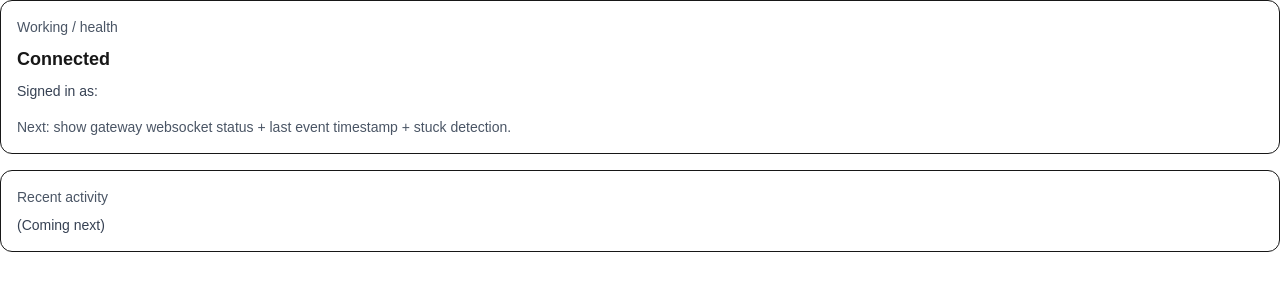
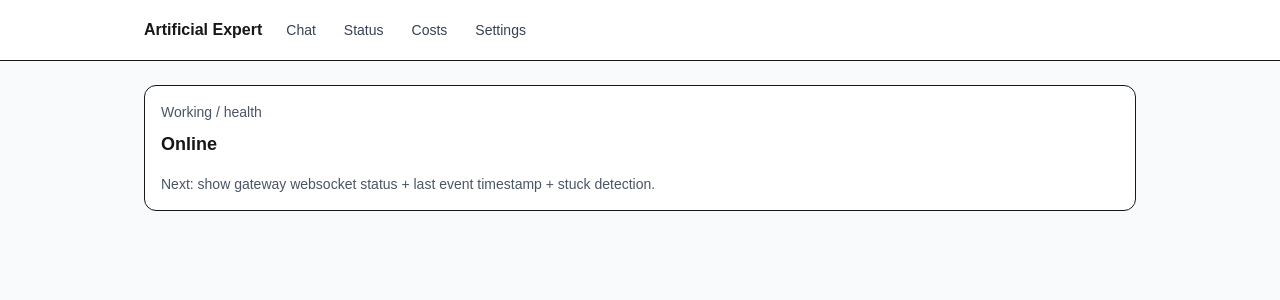
Before and after one commit to turbo6340/sagepublic, a Next.js app: page /status in a window 1280 px wide. Shown: the top 300 px of the page. Built offline with nearby package versions, Linux system fonts and the light colour scheme; no server answers.

Commit message:
Remove auth() usage to fix NextAuth v4 build

```diff
--- a/app/layout.tsx
+++ b/app/layout.tsx
@@ -1,18 +1,10 @@
 import type { Metadata } from "next";
 import Link from "next/link";
 import { Geist, Geist_Mono } from "next/font/google";
-import { auth } from "@/src/auth";
 import "./globals.css";
 
-const geistSans = Geist({
-  variable: "--font-geist-sans",
-  subsets: ["latin"],
-});
-
-const geistMono = Geist_Mono({
-  variable: "--font-geist-mono",
-  subsets: ["latin"],
-});
+const geistSans = Geist({ variable: "--font-geist-sans", subsets: ["latin"] });
+const geistMono = Geist_Mono({ variable: "--font-geist-mono", subsets: ["latin"] });
 
 export const metadata: Metadata = {
   title: "Artificial Expert",
@@ -30,18 +22,10 @@ function NavItem({ href, label }: { href: string; label: string }) {
   );
 }
 
-export default async function RootLayout({
-  children,
-}: Readonly<{
-  children: React.ReactNode;
-}>) {
-  const session = await auth();
-  const showNav = !!session;
-
+export default function RootLayout({ children }: { children: React.ReactNode }) {
   return (
     <html lang="en">
       <body className={`${geistSans.variable} ${geistMono.variable} antialiased`}>
-        {showNav ? (
         <div className="min-h-dvh bg-gray-50">
           <header className="border-b bg-white">
             <div className="mx-auto flex max-w-5xl items-center justify-between px-4 py-3">
@@ -54,16 +38,10 @@ export default async function RootLayout({
                   <NavItem href="/settings" label="Settings" />
                 </nav>
               </div>
-                <div className="text-sm text-gray-600">
-                  {session?.user?.email ?? ""}
-                </div>
             </div>
           </header>
           <main className="mx-auto max-w-5xl px-4 py-6">{children}</main>
         </div>
-        ) : (
-          children
-        )}
       </body>
     </html>
   );
--- a/app/status/page.tsx
+++ b/app/status/page.tsx
@@ -1,25 +1,13 @@
-import { auth } from "@/src/auth";
-
-export default async function StatusPage() {
-  const session = await auth();
-
+export default function StatusPage() {
   return (
     <div className="grid gap-4">
       <div className="rounded-xl border bg-white p-4">
         <div className="text-sm text-gray-600">Working / health</div>
-        <div className="mt-2 text-lg font-semibold">Connected</div>
-        <div className="mt-2 text-sm text-gray-700">
-          Signed in as: <span className="font-medium">{session?.user?.email}</span>
-        </div>
+        <div className="mt-2 text-lg font-semibold">Online</div>
         <div className="mt-4 text-sm text-gray-600">
           Next: show gateway websocket status + last event timestamp + stuck detection.
         </div>
       </div>
-
-      <div className="rounded-xl border bg-white p-4">
-        <div className="text-sm text-gray-600">Recent activity</div>
-        <div className="mt-2 text-sm text-gray-700">(Coming next)</div>
-      </div>
     </div>
   );
 }
```
Lines whose indentation alone changed are shown as unchanged.
